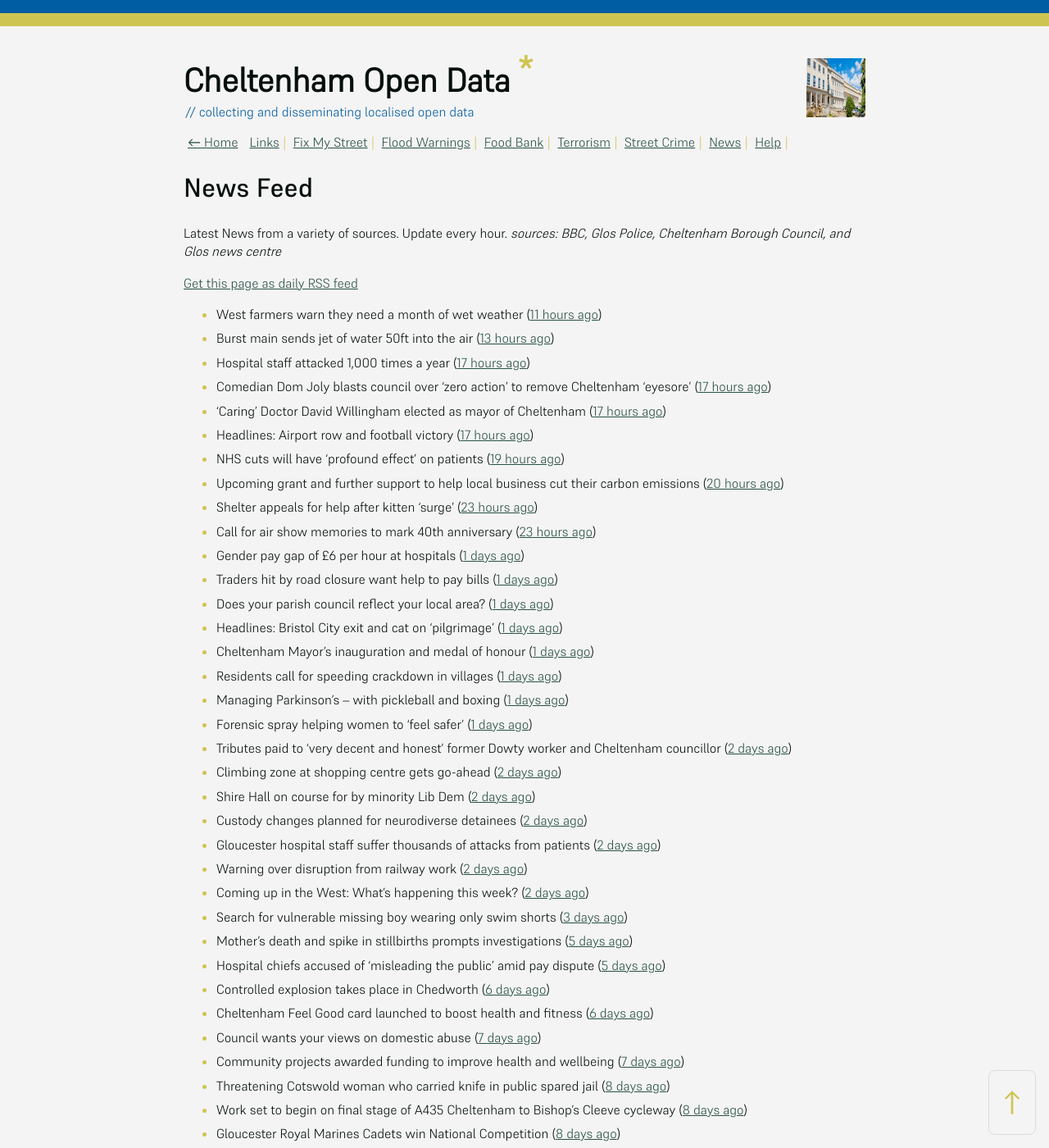
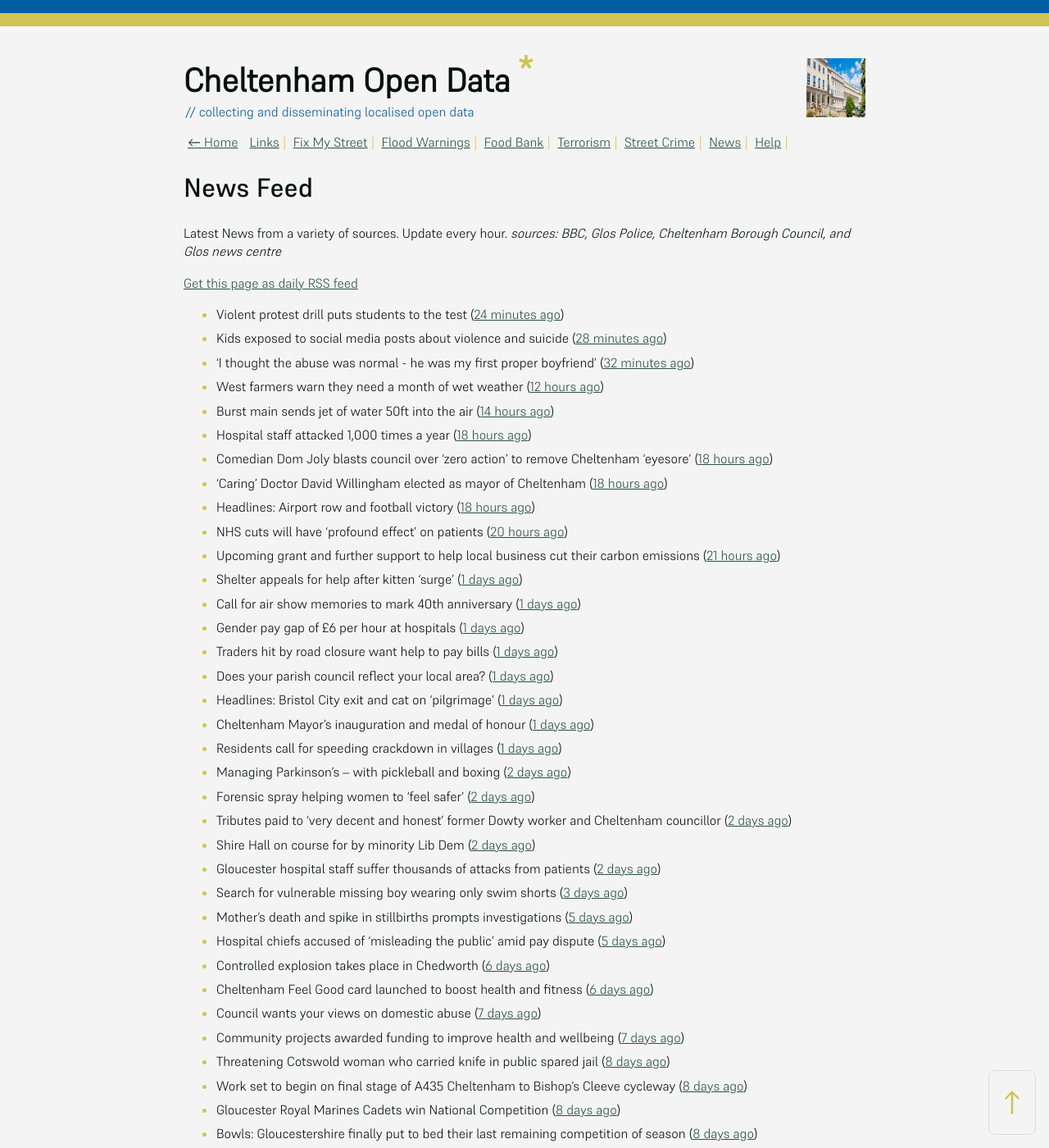
Before and after one commit to mat-0/cheltenham-open-data, a Jekyll site: the page built from _pages/news.md, in a window 1280 px wide and 1400 px high. Shown: the whole window at 82% size. Built offline with Jekyll 4.4.1, drawn with Linux system fonts in a browser that asks for light colours.

Commit message:
Updated 2025-05-15 05:58:03

```diff
--- a/_pages/news.md
+++ b/_pages/news.md
@@ -12,31 +12,30 @@ _sources: BBC, Glos Police, Cheltenham Borough Council, and Glos news centre_
 [Get this page as daily RSS feed](/daily.rss)
 
 <!-- news_marker starts -->
-- West farmers warn they need a month of wet weather ([11 hours ago](https://www.bbc.com/news/articles/c331dj5x2kpo))
-- Burst main sends jet of water 50ft into the air ([13 hours ago](https://www.bbc.com/news/articles/cd620lyqqnqo))
-- Hospital staff attacked 1,000 times a year ([17 hours ago](https://www.bbc.com/news/articles/cjdznk3ve87o))
-- Comedian Dom Joly blasts council over ‘zero action’ to remove Cheltenham ‘eyesore’ ([17 hours ago](https://gloucesternewscentre.co.uk/comedian-dom-joly-blasts-council-over-zero-action-to-remove-cheltenham-eyesore/))
-- ‘Caring’ Doctor David Willingham elected as mayor of Cheltenham ([17 hours ago](https://gloucesternewscentre.co.uk/caring-doctor-david-willingham-elected-as-mayor-of-cheltenham/))
-- Headlines: Airport row and football victory ([17 hours ago](https://www.bbc.com/news/articles/c74nx300n4do))
-- NHS cuts will have 'profound effect' on patients ([19 hours ago](https://www.bbc.com/news/articles/cn4gx20mwklo))
-- Upcoming grant and further support to help local business cut their carbon emissions ([20 hours ago](https://www.cheltenham.gov.uk/news/article/3010/upcoming_grant_and_further_support_to_help_local_business_cut_their_carbon_emissions))
-- Shelter appeals for help after kitten 'surge' ([23 hours ago](https://www.bbc.com/news/articles/c0719j13k87o))
-- Call for air show memories to mark 40th anniversary ([23 hours ago](https://www.bbc.com/news/articles/cz703zwv1g2o))
+- Violent protest drill puts students to the test ([24 minutes ago](https://www.bbc.com/news/articles/cp92nl2yne8o))
+- Kids exposed to social media posts about violence and suicide ([28 minutes ago](https://www.bbc.com/news/articles/c0r1gpr0ezwo))
+- 'I thought the abuse was normal - he was my first proper boyfriend' ([32 minutes ago](https://www.bbc.com/news/articles/czj47g8kkm9o))
+- West farmers warn they need a month of wet weather ([12 hours ago](https://www.bbc.com/news/articles/c331dj5x2kpo))
+- Burst main sends jet of water 50ft into the air ([14 hours ago](https://www.bbc.com/news/articles/cd620lyqqnqo))
+- Hospital staff attacked 1,000 times a year ([18 hours ago](https://www.bbc.com/news/articles/cjdznk3ve87o))
+- Comedian Dom Joly blasts council over ‘zero action’ to remove Cheltenham ‘eyesore’ ([18 hours ago](https://gloucesternewscentre.co.uk/comedian-dom-joly-blasts-council-over-zero-action-to-remove-cheltenham-eyesore/))
+- ‘Caring’ Doctor David Willingham elected as mayor of Cheltenham ([18 hours ago](https://gloucesternewscentre.co.uk/caring-doctor-david-willingham-elected-as-mayor-of-cheltenham/))
+- Headlines: Airport row and football victory ([18 hours ago](https://www.bbc.com/news/articles/c74nx300n4do))
+- NHS cuts will have 'profound effect' on patients ([20 hours ago](https://www.bbc.com/news/articles/cn4gx20mwklo))
+- Upcoming grant and further support to help local business cut their carbon emissions ([21 hours ago](https://www.cheltenham.gov.uk/news/article/3010/upcoming_grant_and_further_support_to_help_local_business_cut_their_carbon_emissions))
+- Shelter appeals for help after kitten 'surge' ([1 days ago](https://www.bbc.com/news/articles/c0719j13k87o))
+- Call for air show memories to mark 40th anniversary ([1 days ago](https://www.bbc.com/news/articles/cz703zwv1g2o))
 - Gender pay gap of £6 per hour at hospitals ([1 days ago](https://www.bbc.com/news/articles/c201nmk4jz6o))
 - Traders hit by road closure want help  to pay bills ([1 days ago](https://www.bbc.com/news/articles/c0lngp091kgo))
 - Does your parish council reflect your local area? ([1 days ago](https://www.cheltenham.gov.uk/news/article/3009/does_your_parish_council_reflect_your_local_area))
 - Headlines: Bristol City exit and cat on 'pilgrimage' ([1 days ago](https://www.bbc.com/news/articles/c62v340ll5po))
 - Cheltenham Mayor’s inauguration and medal of honour ([1 days ago](https://www.cheltenham.gov.uk/news/article/3008/cheltenham_mayors_inauguration_and_medal_of_honour))
 - Residents call for speeding crackdown in villages ([1 days ago](https://www.bbc.com/news/articles/cvg9x4v3k7jo))
-- Managing Parkinson's – with pickleball and boxing ([1 days ago](https://www.bbc.com/news/articles/ckg7vk5gmr3o))
-- Forensic spray helping women to 'feel safer' ([1 days ago](https://www.bbc.com/news/articles/cly392d3el1o))
+- Managing Parkinson's – with pickleball and boxing ([2 days ago](https://www.bbc.com/news/articles/ckg7vk5gmr3o))
+- Forensic spray helping women to 'feel safer' ([2 days ago](https://www.bbc.com/news/articles/cly392d3el1o))
 - Tributes paid to ‘very decent and honest’ former Dowty worker and Cheltenham councillor ([2 days ago](https://gloucesternewscentre.co.uk/tributes-paid-to-very-decent-and-honest-former-dowty-worker-and-cheltenham-councillor/))
-- Climbing zone at shopping centre gets go-ahead ([2 days ago](https://www.bbc.com/news/articles/cn5ywq6ng4yo))
 - Shire Hall on course for by minority Lib Dem ([2 days ago](https://gloucesternewscentre.co.uk/shire-hall-on-course-for-by-minority-lib-dem/))
-- Custody changes planned for neurodiverse detainees ([2 days ago](https://www.bbc.com/news/articles/cly3905l147o))
 - Gloucester hospital staff suffer thousands of attacks from patients ([2 days ago](https://gloucesternewscentre.co.uk/gloucester-hospital-staff-suffer-thousands-of-attacks-from-patients/))
-- Warning over disruption from railway work ([2 days ago](https://www.bbc.com/news/articles/cy8n4d0kxjro))
-- Coming up in the West: What's happening this week? ([2 days ago](https://www.bbc.com/news/articles/c0j7p401x7eo))
 - Search for vulnerable missing boy wearing only swim shorts ([3 days ago](https://www.bbc.com/news/articles/ced20dq64yno))
 - Mother’s death and spike in stillbirths prompts investigations ([5 days ago](https://gloucesternewscentre.co.uk/mothers-death-and-spike-in-stillbirths-prompts-investigations/))
 - Hospital chiefs accused of ‘misleading the public’ amid pay dispute ([5 days ago](https://gloucesternewscentre.co.uk/hospital-chiefs-accused-of-misleading-the-public-amid-pay-dispute/))
```
Also changed, not shown: _data/flood.json (+5 -69 lines), index.md (+5 -5 lines).
